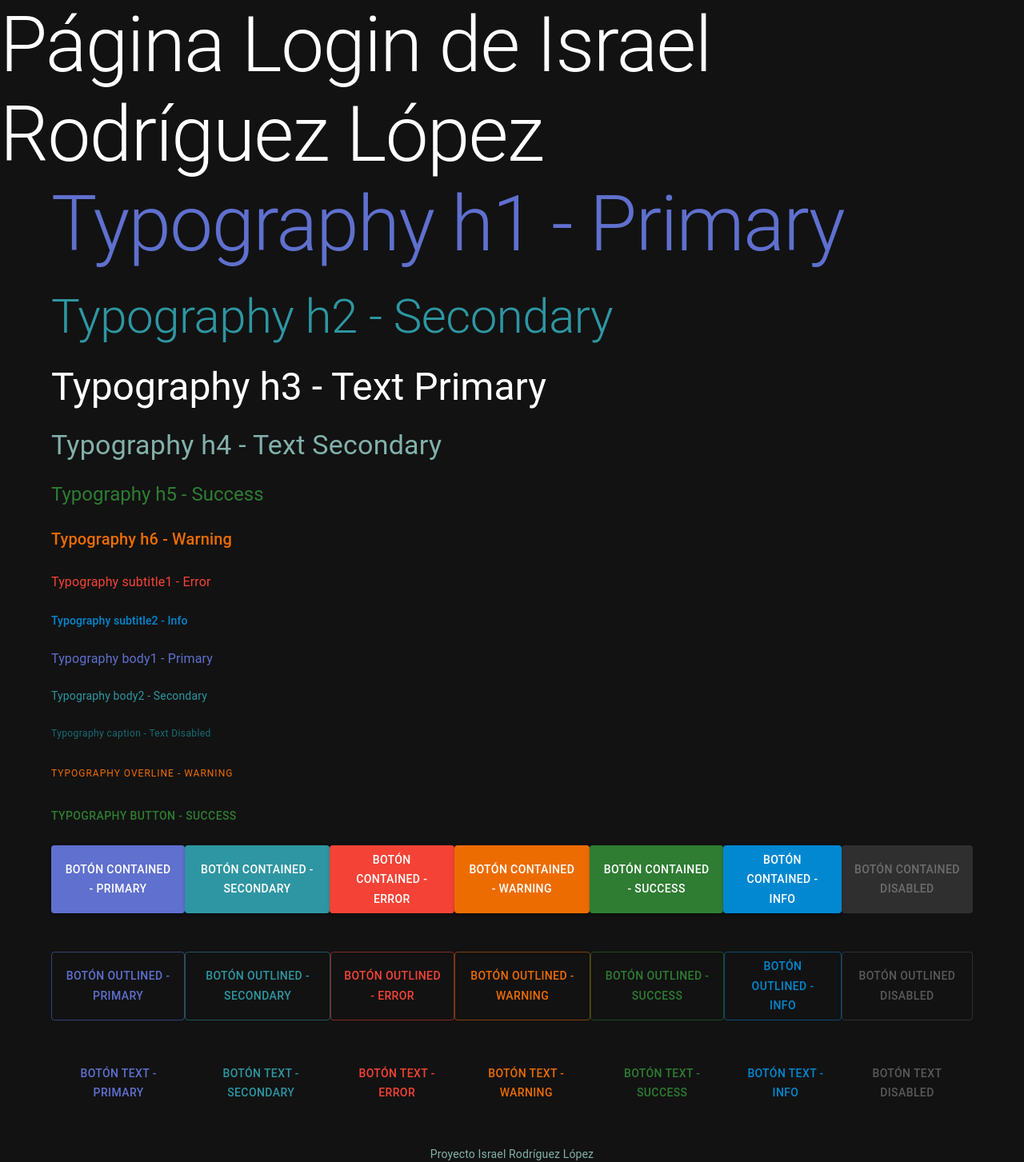
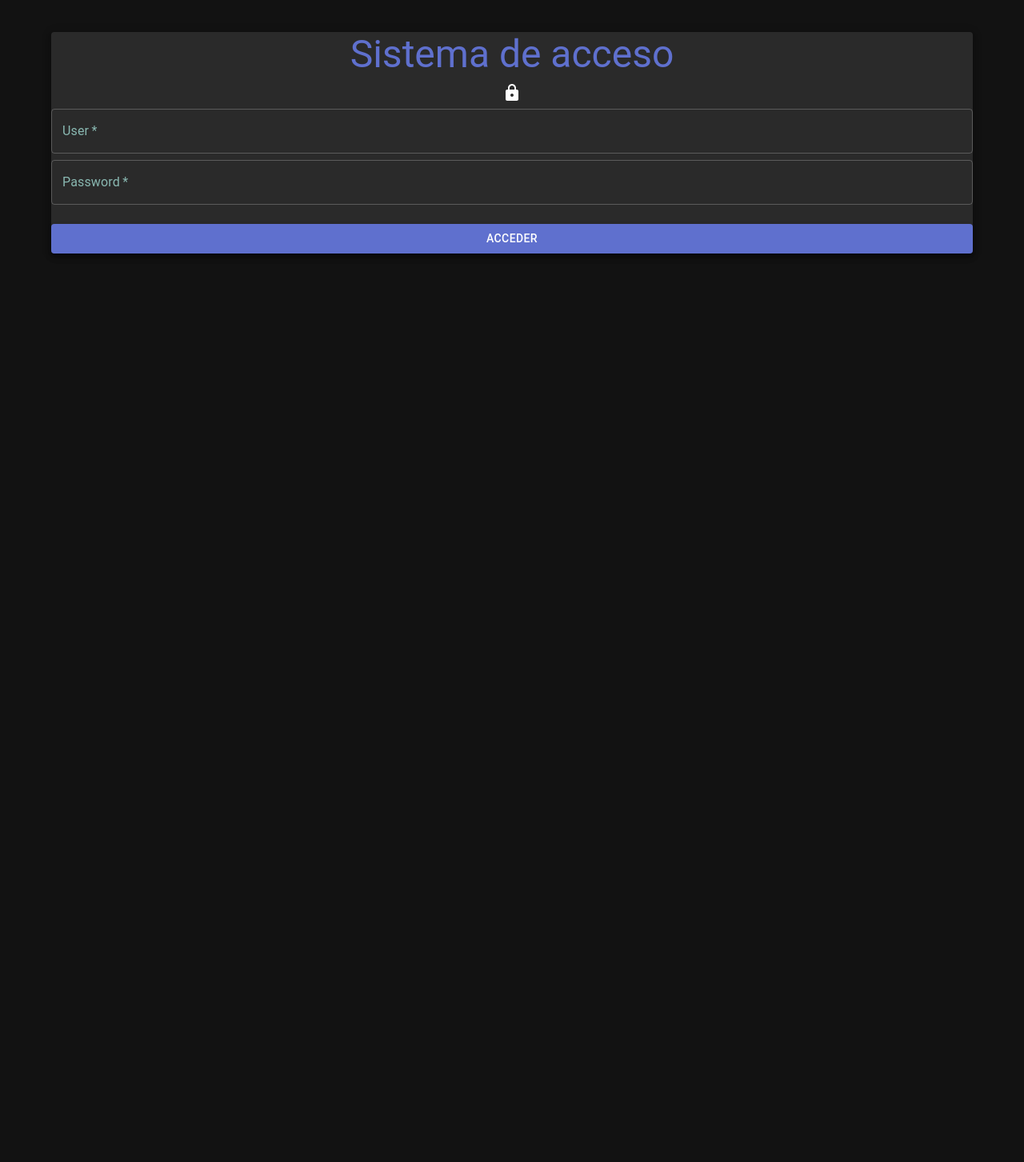
Before and after one commit to Israel-gith/Proyecto, a React (Vite) app in the folder frontend/: page / in a window 1280 px wide. Shown: the whole page at 80% size. After the commit the page ends 800 px from the top, so only its background shows below. Built offline with nearby package versions, Linux system fonts and the light colour scheme.

Commit message:
Actualizacion

```diff
--- a/frontend/src/pages/Login.tsx
+++ b/frontend/src/pages/Login.tsx
@@ -1,88 +1,131 @@
-import { Container, Typography, Button, Box } from "@mui/material";
+import LockIcon from '@mui/icons-material/Lock';
+import LockOpenIcon from '@mui/icons-material/LockOpen';
+import CloseIcon from '@mui/icons-material/Close';
+import { Typography,Box, IconButton,Grid, TextField, Button, Paper,Container, Alert, Collapse} from "@mui/material";
+import { useState } from "react";
 
 function App() {
-    return (
+
+    const[data, setData] = useState({
+        user:'',
+        passw:'',
+    });
+
+    const handleChangeUser = (e:any) =>{
+        setData({
+            ...data,
+            user:e.target.value
+        });
+    };
+    const handleChangePassw = (e:any) =>{
+        setData({
+            ...data,
+            passw:e.target.value
+        });
+    };
+
+    const validuser = 'israel'
+    const validpassw = '1234'
+
+    const[validData, setValidData] = useState(false);
+
+    const handleSubmit = (e:any) =>{
+        e.preventDefault()
+        {data.user==validuser && data.passw==validpassw ?
+            setValidData(true) : setValidData(false);
+        };
+        setOpen(true);
+        console.log('Usuario: ' + data.user)
+        console.log('Contraseña: ' + data.passw)
+    };
+
+    const [open, setOpen] = useState(false);
+
+        return (
         <>
-            <header>
-                <Typography variant="h1">
-                    Página Login de Israel Rodríguez López
-                </Typography>
-            </header>
 
-            <main>
-            <Container>
+<Container fixed>
 
-                    <Typography variant="h1" color="primary">Typography h1 - Primary</Typography>
-                    <br />
-                    <Typography variant="h2" color="secondary">Typography h2 - Secondary</Typography>
-                    <br />
-                    <Typography variant="h3" color="textPrimary">Typography h3 - Text Primary</Typography>
-                    <br />
-                    <Typography variant="h4" color="textSecondary">Typography h4 - Text Secondary</Typography>
-                    <br />
-                    <Typography variant="h5" color="success">Typography h5 - Success</Typography>
-                    <br />
-                    <Typography variant="h6" color="warning">Typography h6 - Warning</Typography>
-                    <br />
-                    <Typography variant="subtitle1" color="error">Typography subtitle1 - Error</Typography>
-                    <br />
-                    <Typography variant="subtitle2" color="info">Typography subtitle2 - Info</Typography>
-                    <br />
-                    <Typography variant="body1" color="primary">Typography body1 - Primary</Typography>
-                    <br />
-                    <Typography variant="body2" color="secondary">Typography body2 - Secondary</Typography>
-                    <br />
-                    <Typography variant="caption" color="textDisabled">Typography caption - Text Disabled</Typography>
-                    <br /><br />
-                    <Typography variant="overline" color="warning">Typography overline - Warning</Typography>
-                    <br /><br />
-                    <Typography variant="button" color="success">Typography button - Success</Typography>
-                    <br /><br />
+        <Paper elevation={5} square={false} sx={{marginTop:5, textAlign:'center'}} >
 
-                    <Box display="flex">
-                        <Button variant="contained" color="primary">Botón contained - Primary</Button>
-                        <Button variant="contained" color="secondary">Botón contained - Secondary</Button>
-                        <Button variant="contained" color="error">Botón contained - Error</Button>
-                        <Button variant="contained" color="warning">Botón contained - Warning</Button>
-                        <Button variant="contained" color="success">Botón contained - Success</Button>
-                        <Button variant="contained" color="info">Botón contained - Info</Button>
-                        <Button variant="contained" disabled>Botón contained disabled</Button>
-                    </Box>
+            <Typography variant="h3" color="primary">Sistema de acceso</Typography>
+            <IconButton>
+            {validData ? <LockOpenIcon/> : <LockIcon/>}
+            </IconButton>
 
-                    <br /><br />
+          <Box component="form" onSubmit={handleSubmit} autoComplete="off">
 
-                    <Box display="flex">
-                        <Button variant="outlined" color="primary">Botón outlined - Primary</Button>
-                        <Button variant="outlined" color="secondary">Botón outlined - Secondary</Button>
-                        <Button variant="outlined" color="error">Botón outlined - Error</Button>
-                        <Button variant="outlined" color="warning">Botón outlined - Warning</Button>
-                        <Button variant="outlined" color="success">Botón outlined - Success</Button>
-                        <Button variant="outlined" color="info">Botón outlined - Info</Button>
-                        <Button variant="outlined" disabled>Botón outlined disabled</Button>
-                    </Box>
+          <Grid container spacing={1} >
 
-                    <br /><br />
+            <Grid item xs={12}>
+              <TextField
+                required
+                label='User'
+                name='user'
+                variant='outlined'
+                fullWidth
+                value={data.user}
+                onChange={handleChangeUser}
+              />
+            </Grid>
 
-                    <Box display="flex">
-                        <Button variant="text" color="primary">Botón text - Primary</Button>
-                        <Button variant="text" color="secondary">Botón text - Secondary</Button>
-                        <Button variant="text" color="error">Botón text - Error</Button>
-                        <Button variant="text" color="warning">Botón text - Warning</Button>
-                        <Button variant="text" color="success">Botón text - Success</Button>
-                        <Button variant="text" color="info">Botón text - Info</Button>
-                        <Button variant="text" disabled>Botón text disabled</Button>
+            <Grid item xs={12}>
+              <TextField
+                required
+                label='Password'
+                name='passw'
+                variant='outlined'
+                type='password'
+                fullWidth
+                value={data.passw}
+                onChange={handleChangePassw}
+              />
+            </Grid>
 
-                    </Box>
-                    <br /><br />
+           </Grid>
 
-            </Container>
-            </main>
+            <br />
 
-            <footer>
-                <Typography variant="body2" align="center" color="textSecondary">
-                    Proyecto Israel Rodríguez López
-                </Typography>
-            </footer>
+           <Button type="submit" variant='contained'
+           fullWidth
+
+          >ACCEDER</Button>
+
+           <Collapse in={open}>
+           {validData ?
+           <Alert severity="success"
+            action={
+            <IconButton
+              aria-label="close"
+              color="inherit"
+              size="small"
+              onClick={() => {
+                setOpen(false);
+              }}
+            >
+              <CloseIcon fontSize="inherit" />
+            </IconButton>}>
+            Acceso concedido
+            </Alert> :
+            <Alert severity="error"
+            action={
+                <IconButton
+                  aria-label="close"
+                  color="inherit"
+                  size="small"
+                  onClick={() => {
+                    setOpen(false);
+                  }}
+                >
+             <CloseIcon fontSize="inherit" />
+            </IconButton>}>
+            Usuario y/o contraseña incorrectos
+            </Alert>}
+           </Collapse>
+
+           </Box>
+        </Paper>
+    </Container>
         </>
     );
 }
```
Also changed, not shown: 1 other file (tests, documents, lock files or other folders).
